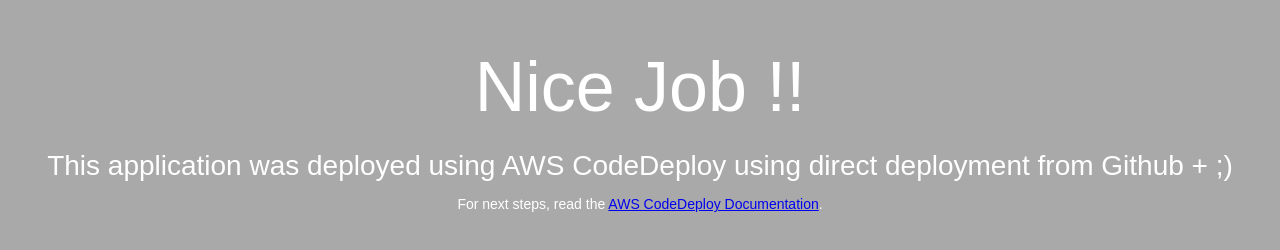
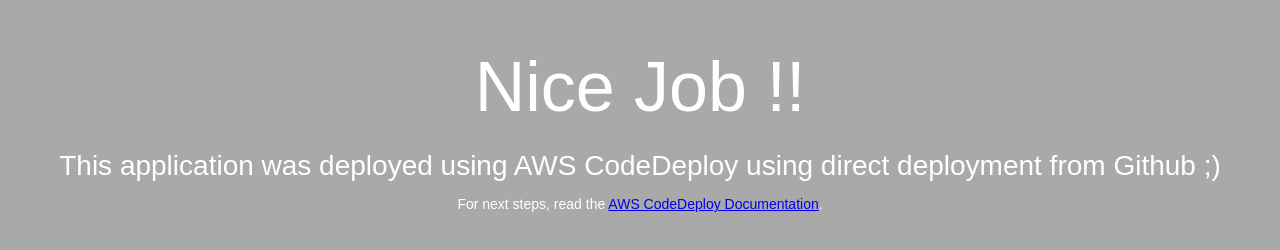
Before and after one commit to nikhilknoldus/appForCodeDeploy, a plain HTML site: page index.html in a window 1280 px wide. Drawn offline with Linux system fonts and the light colour scheme.

Commit message:
to check gitub auto deploy: staging
staging

```diff
--- a/index.html
+++ b/index.html
@@ -27,7 +27,7 @@
 <body>
   <div align="center">
     <h1>Nice Job !!</h1>
-    <h2>This application was deployed using AWS CodeDeploy using direct deployment from Github + ;) </h2>
+    <h2>This application was deployed using AWS CodeDeploy using direct deployment from Github ;) </h2>
     <p>For next steps, read the <a href="http://aws.amazon.com/documentation/codedeploy">AWS CodeDeploy Documentation</a>.</p>
   </div>
 </body>
```
